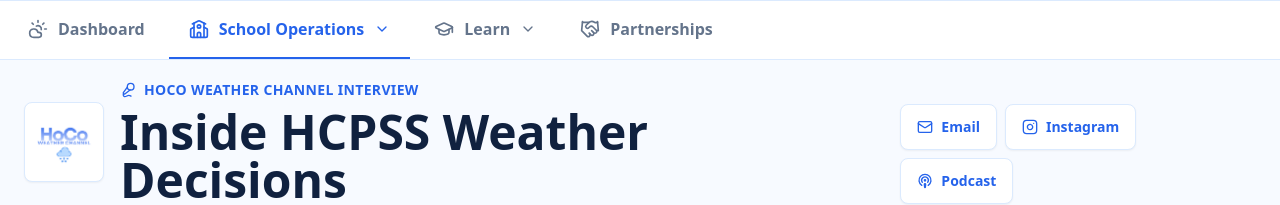
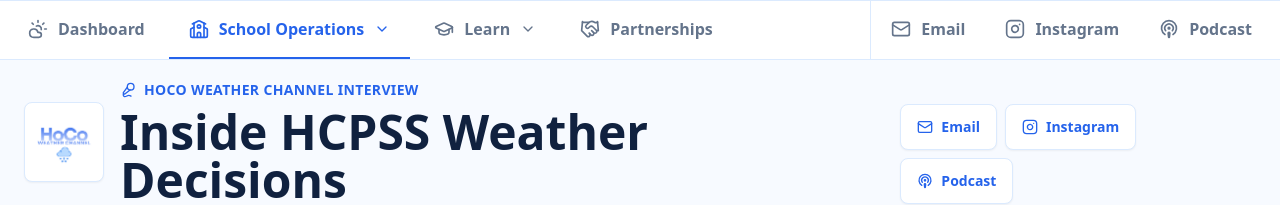
Before and after one commit to davidliu-2008/HoCoWX, a Next.js app: page /interview in a window 1280 px wide. Shown: the top 205 px of the page. Built offline with nearby package versions, Linux system fonts and the light colour scheme.

Commit message:
Add contact links to top navigation

```diff
--- a/components/PageTabs.tsx
+++ b/components/PageTabs.tsx
@@ -1,5 +1,5 @@
 import Link from "next/link";
-import { BarChart3, BookOpen, ChevronDown, CloudSun, GraduationCap, Handshake, Instagram, MapPinned, Mic2, School } from "lucide-react";
+import { BarChart3, BookOpen, ChevronDown, CloudSun, GraduationCap, Handshake, Instagram, Mail, MapPinned, Mic2, Podcast, School } from "lucide-react";
 
 type Tab = "dashboard" | "maryland" | "interview" | "instagram" | "student-polls" | "literacy" | "partnerships";
 
@@ -11,7 +11,7 @@ export function PageTabs({ active }: { active: Tab }) {
         ? "border-bay text-bay"
         : "border-transparent text-slate-500 hover:border-blue-200 hover:text-bay"
     ].join(" ");
-  const menuLinkClass = "flex items-center gap-3 px-5 py-4 text-base font-semibold text-slate-700 transition hover:bg-blue-50 hover:text-bay";
+  const menuLinkClass = "flex min-h-14 items-center gap-3 px-5 py-4 text-base font-semibold text-slate-700 transition hover:bg-blue-50 hover:text-bay";
   const operationsActive = active === "maryland" || active === "interview";
   const learningActive = active === "instagram" || active === "student-polls" || active === "literacy";
 
@@ -28,7 +28,7 @@ export function PageTabs({ active }: { active: Tab }) {
           School Operations
           <ChevronDown className="h-4 w-4 transition group-hover:rotate-180 group-focus-within:rotate-180" />
         </span>
-        <div role="menu" className="pointer-events-none invisible absolute left-0 top-full z-50 min-w-64 translate-y-1 border border-blue-100 bg-white p-1 opacity-0 shadow-lg transition duration-150 group-hover:pointer-events-auto group-hover:visible group-hover:translate-y-0 group-hover:opacity-100 group-focus-within:pointer-events-auto group-focus-within:visible group-focus-within:translate-y-0 group-focus-within:opacity-100">
+        <div role="menu" className="pointer-events-none invisible absolute left-0 top-full z-50 w-72 translate-y-1 border border-blue-100 bg-white p-1 opacity-0 shadow-lg transition duration-150 group-hover:pointer-events-auto group-hover:visible group-hover:translate-y-0 group-hover:opacity-100 group-focus-within:pointer-events-auto group-focus-within:visible group-focus-within:translate-y-0 group-focus-within:opacity-100">
           <Link href="/maryland-status" className={menuLinkClass}>
             <MapPinned className="h-4 w-4 text-bay" /> Maryland Status
           </Link>
@@ -44,7 +44,7 @@ export function PageTabs({ active }: { active: Tab }) {
           Learn
           <ChevronDown className="h-4 w-4 transition group-hover:rotate-180 group-focus-within:rotate-180" />
         </span>
-        <div role="menu" className="pointer-events-none invisible absolute left-0 top-full z-50 min-w-64 translate-y-1 border border-blue-100 bg-white p-1 opacity-0 shadow-lg transition duration-150 group-hover:pointer-events-auto group-hover:visible group-hover:translate-y-0 group-hover:opacity-100 group-focus-within:pointer-events-auto group-focus-within:visible group-focus-within:translate-y-0 group-focus-within:opacity-100">
+        <div role="menu" className="pointer-events-none invisible absolute left-0 top-full z-50 w-72 translate-y-1 border border-blue-100 bg-white p-1 opacity-0 shadow-lg transition duration-150 group-hover:pointer-events-auto group-hover:visible group-hover:translate-y-0 group-hover:opacity-100 group-focus-within:pointer-events-auto group-focus-within:visible group-focus-within:translate-y-0 group-focus-within:opacity-100">
           <Link href="/instagram" className={menuLinkClass}>
             <Instagram className="h-4 w-4 text-bay" /> Weather Insights
           </Link>
@@ -61,6 +61,40 @@ export function PageTabs({ active }: { active: Tab }) {
         <Handshake className="h-5 w-5" />
         Partnerships
       </Link>
+
+      <div className="ml-auto flex shrink-0 items-stretch border-l border-blue-100">
+        <a
+          href="mailto:howardcountyweather@gmail.com"
+          className={itemClass(false)}
+          aria-label="Email HoCo Weather Channel"
+          title="Email"
+        >
+          <Mail className="h-5 w-5" />
+          <span className="hidden xl:inline">Email</span>
+        </a>
+        <a
+          href="https://www.instagram.com/hocoweatherchannel/?hl=en"
+          target="_blank"
+          rel="noreferrer"
+          className={itemClass(false)}
+          aria-label="HoCo Weather Channel on Instagram"
+          title="Instagram"
+        >
+          <Instagram className="h-5 w-5" />
+          <span className="hidden xl:inline">Instagram</span>
+        </a>
+        <a
+          href="https://open.spotify.com/show/1lq3ulTfGtY46EsGSm6VXl?si=fbfb99f380c848d5"
+          target="_blank"
+          rel="noreferrer"
+          className={itemClass(false)}
+          aria-label="HoCo Weather Channel podcast"
+          title="Podcast"
+        >
+          <Podcast className="h-5 w-5" />
+          <span className="hidden xl:inline">Podcast</span>
+        </a>
+      </div>
     </nav>
   );
 }
```
